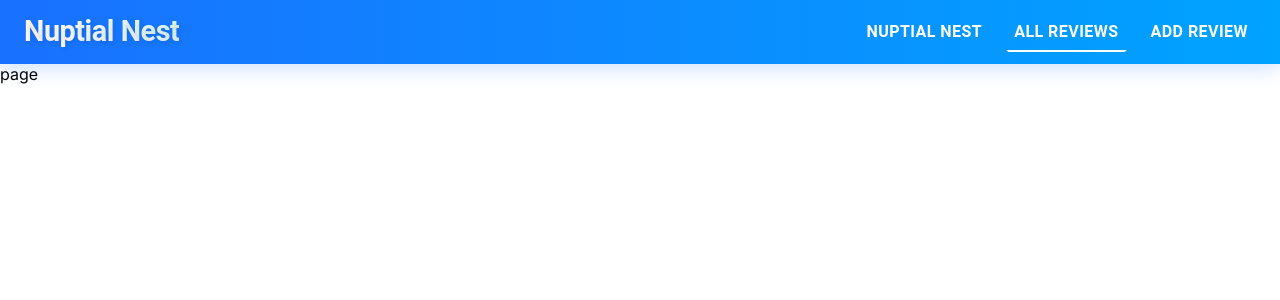
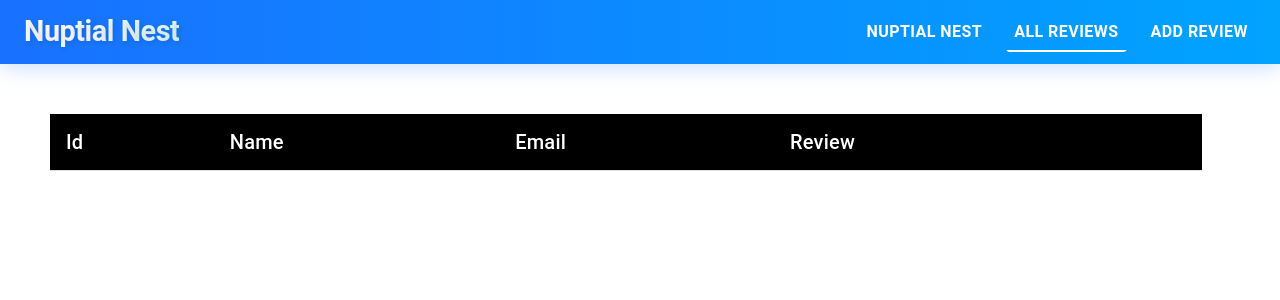
Before and after one commit to Parth-G27/NuptialNest, a Next.js app in the folder client/: page /all-reviews in a window 1280 px wide. Shown: the top 300 px of the page. Built offline with nearby package versions, Linux system fonts and the light colour scheme.

Commit message:
Working on UI

```diff
--- a/client/app/all-reviews/page.jsx
+++ b/client/app/all-reviews/page.jsx
@@ -1,9 +1,75 @@
-import React from 'react'
 
-const page = () => {
-  return (
-    <div>page</div>
-  )
+"use client";
+import react, { useState, useEffect } from 'react';
+import { Table, TableHead, TableCell, Paper, TableRow, TableBody, Button, styled } from '@mui/material'
+// import { getUsers, deleteUser } from '../Service/api';
+import { Link } from 'react-router-dom';
+
+const StyledTable = styled(Table)`
+    width: 90%;
+    margin: 50px 0 0 50px;
+`;
+
+const THead = styled(TableRow)`
+    & > th {
+        font-size: 20px;
+        background: #000000;
+        color: #FFFFFF;
+    }
+`;
+
+const TRow = styled(TableRow)`
+    & > td{
+        font-size: 18px
+    }
+`;
+
+const AllUsers = () => {
+    const [users, setUsers] = useState([]);
+
+    // useEffect(() => {
+    //     getAllUsers();
+    // }, []);
+
+    // const deleteUserData = async (id) => {
+    //     await deleteUser(id);
+    //     getAllUsers();
+    // }
+
+    // const getAllUsers = async () => {
+    //     let response = await getUsers();
+    //     setUsers(response.data);
+    // }
+
+    return (
+        <StyledTable>
+            <TableHead>
+                <THead>
+                    <TableCell>Id</TableCell>
+                    <TableCell>Name</TableCell>
+
+                    <TableCell>Email</TableCell>
+                    <TableCell>Review</TableCell>
+                    <TableCell></TableCell>
+                </THead>
+            </TableHead>
+            <TableBody>
+                {users.map((user) => (
+                    <TRow key={user.id}>
+                        <TableCell>{user._id}</TableCell> {/* change it to user.id to use JSON Server */}
+                        <TableCell>{user.name}</TableCell>
+                        <TableCell>{user.username}</TableCell>
+                        <TableCell>{user.email}</TableCell>
+                        <TableCell>{user.phone}</TableCell>
+                        <TableCell>
+                            <Button color="primary" variant="contained" style={{marginRight:10}} component={Link} to={`/edit/${user._id}`}>Edit</Button> {/* change it to user.id to use JSON Server */}
+                            <Button color="secondary" variant="contained" onClick={() => deleteUserData(user._id)}>Delete</Button> {/* change it to user.id to use JSON Server */}
+                        </TableCell>
+                    </TRow>
+                ))}
+            </TableBody>
+        </StyledTable>
+    )
 }
 
-export default page
+export default AllUsers;
```
